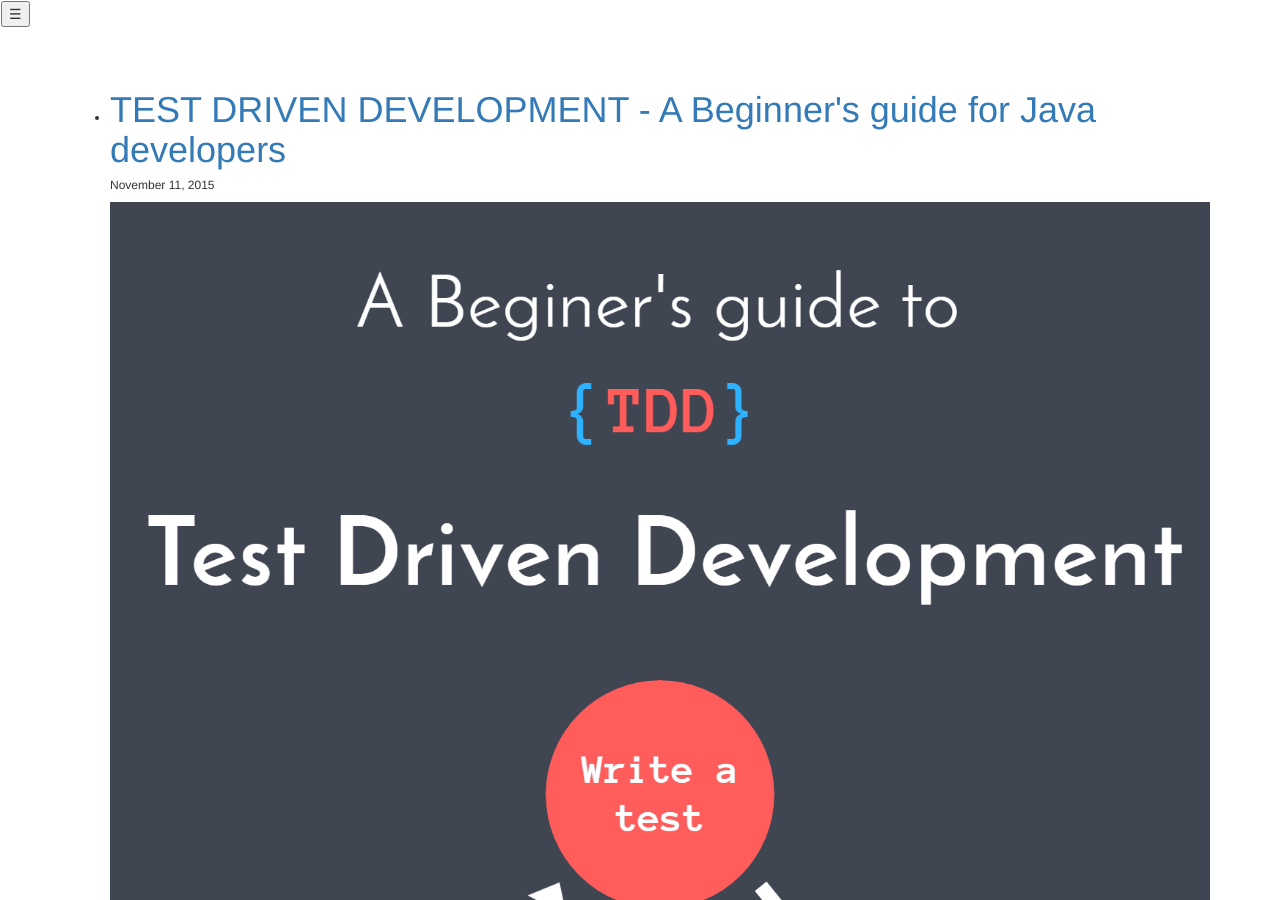
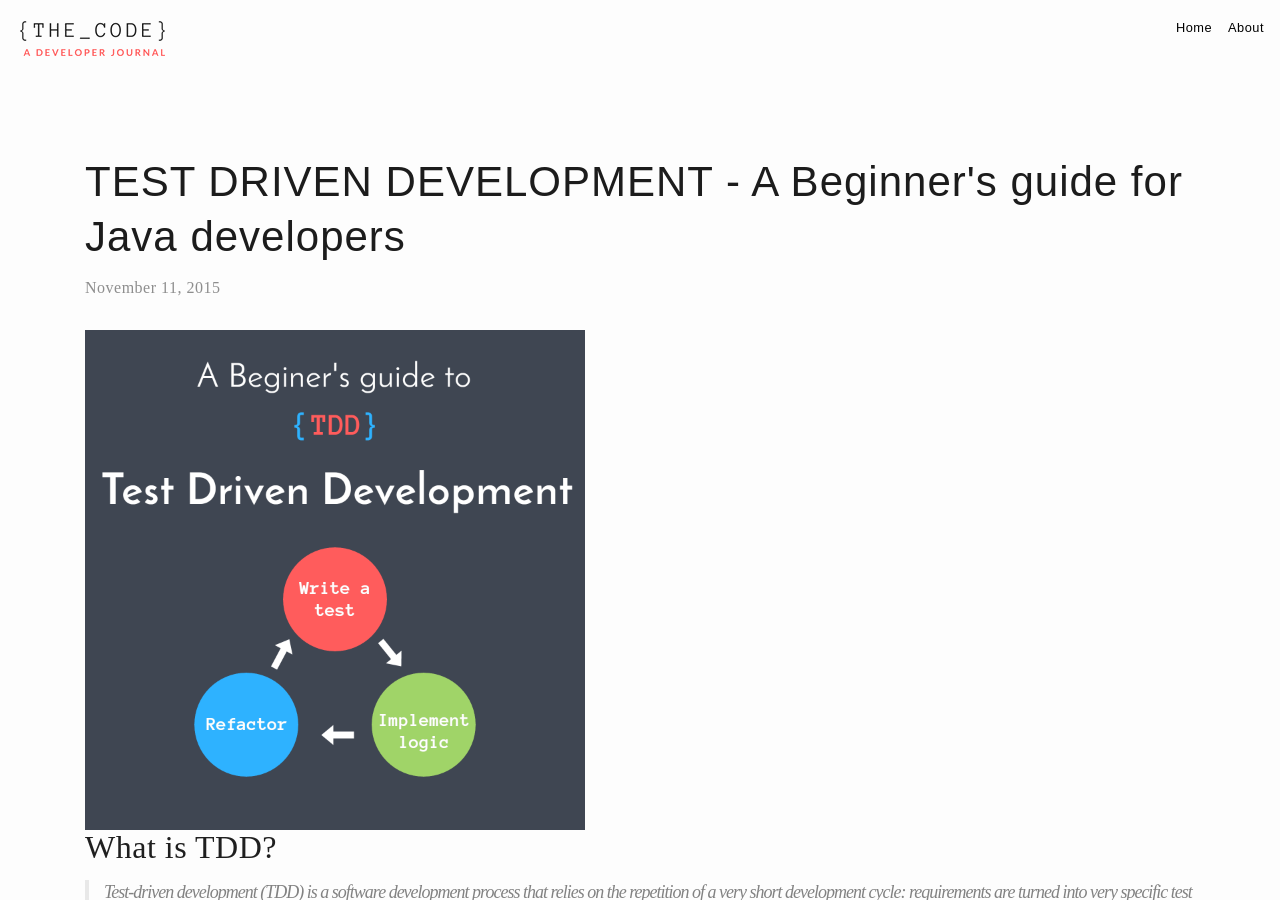
Before and after one commit to DiliniRajapaksha/DeveloperJournal, a Jekyll site: the page built from index.html, in a window 1280 px wide and 900 px high. Built offline with Jekyll 4.4.1, drawn with Linux system fonts in a browser that asks for light colours; nearby versions of some CDN libraries; some web fonts are replaced; library files that are not in the unit come from our copies.

```diff
--- a/_config.yml
+++ b/_config.yml
@@ -12,7 +12,7 @@ description: > # this means to ignore newlines until "baseurl:"
   Write an awesome description for your new site here. You can edit this
   line in _config.yml. It will appear in your document head meta (for
   Google search results) and in your feed.xml site description.
-baseurl: "DeveloperJournal" # the subpath of your site, e.g. /blog
+baseurl: "/DeveloperJournal" # the subpath of your site, e.g. /blog
 url: "http://dilinirajapaksha.github.io" # the base hostname & protocol for your site
 twitter_username: sewdil
 github_username:  DiliniRajapaksha
```
